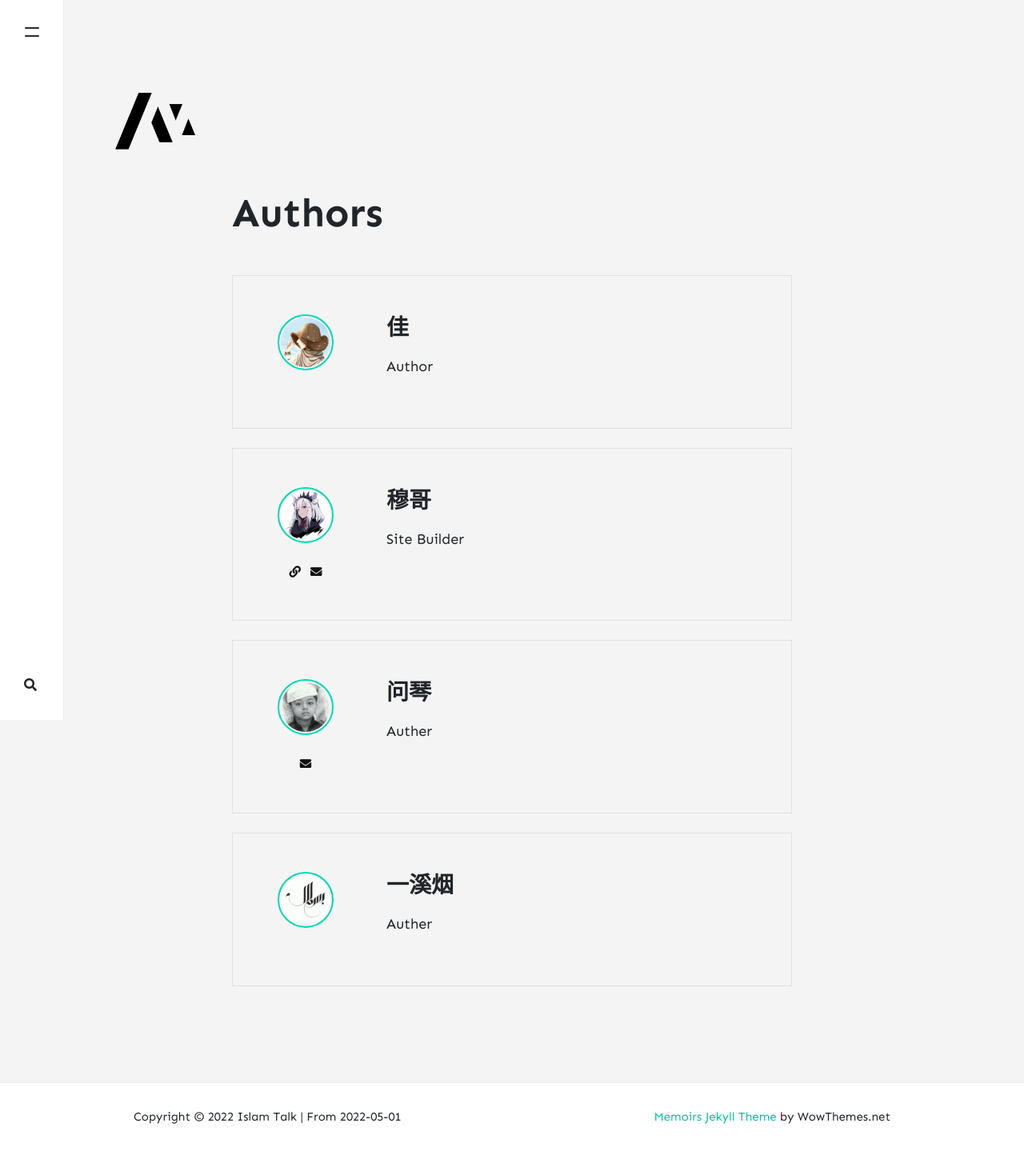
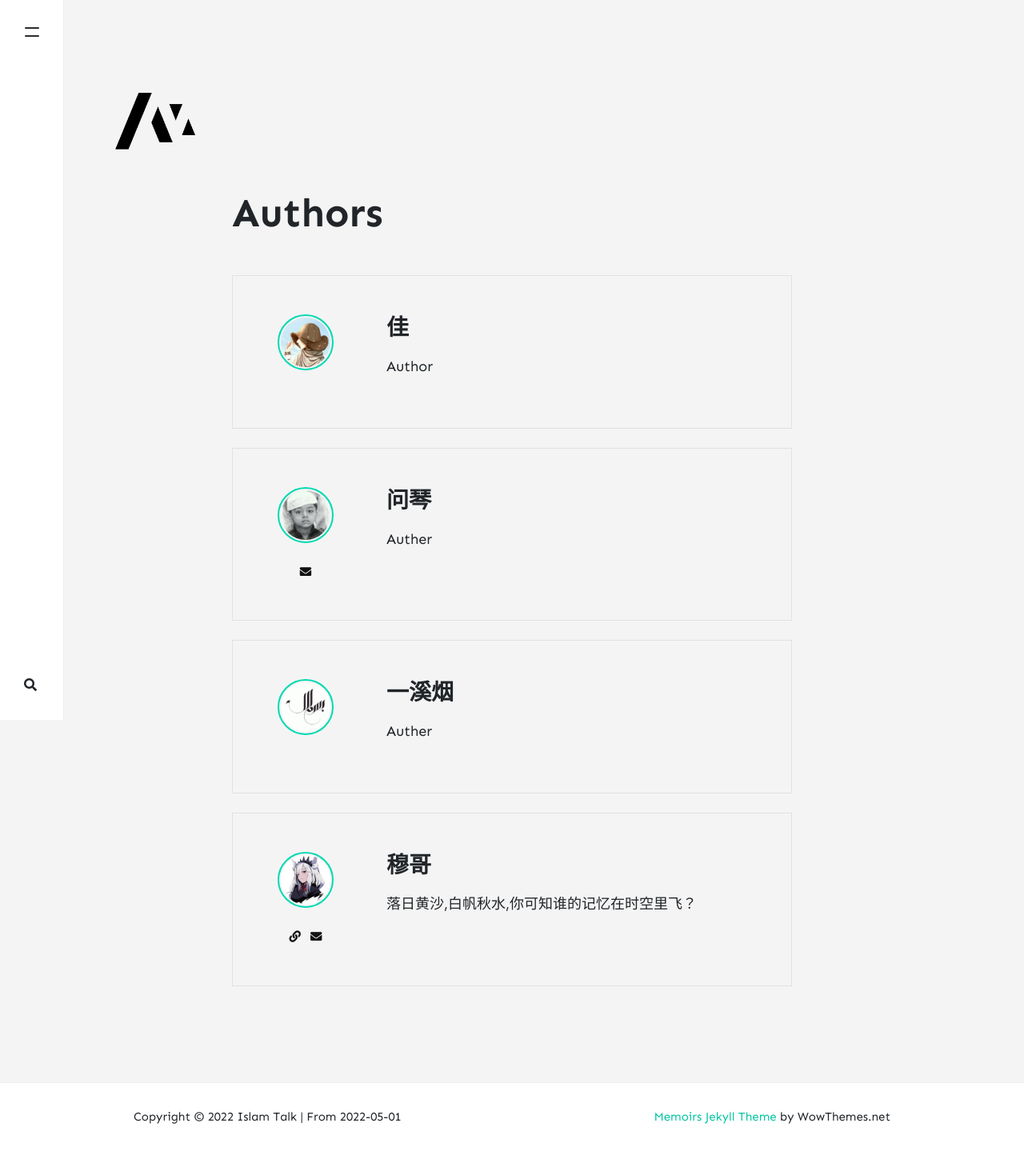
Before and after one commit to IslamTalk/IslamTalk.github.io, a Jekyll site: the page built from _pages/authors.html, in a window 1280 px wide. Shown: the whole page at 80% size. Built offline with Jekyll 4.4.1, drawn with Linux system fonts in a browser that asks for light colours; nearby versions of some CDN libraries; comment, search, counter and statistics services are not loaded.

Commit message:
Update _config.yml

```diff
--- a/_config.yml
+++ b/_config.yml
@@ -23,14 +23,6 @@ authors:
     # twitter: https://twitter.com/wowthemesnet
     description: "Author"
 
-  MegaMU:
-    name: 穆哥
-    display_name: 穆哥
-    avatar: 'assets/images/avatar-megamu.png'
-    email: sirmegamu@outlook.com
-    web: https://megamu.icu/
-    description: "Site Builder"
-
   wenqin:
     name: 问琴
     display_name: 问琴
@@ -44,6 +36,14 @@ authors:
     avatar: 'assets/images/avatar-yixiyan.png'
     # email:
     description: "Auther"
+
+  MegaMU:
+    name: 穆哥
+    display_name: 穆哥
+    avatar: 'assets/images/avatar-megamu.png'
+    email: sirmegamu@outlook.com
+    web: https://megamu.icu/
+    description: "落日黄沙,白帆秋水,你可知谁的记忆在时空里飞？"
 
 # Plugins
 plugins:
```
